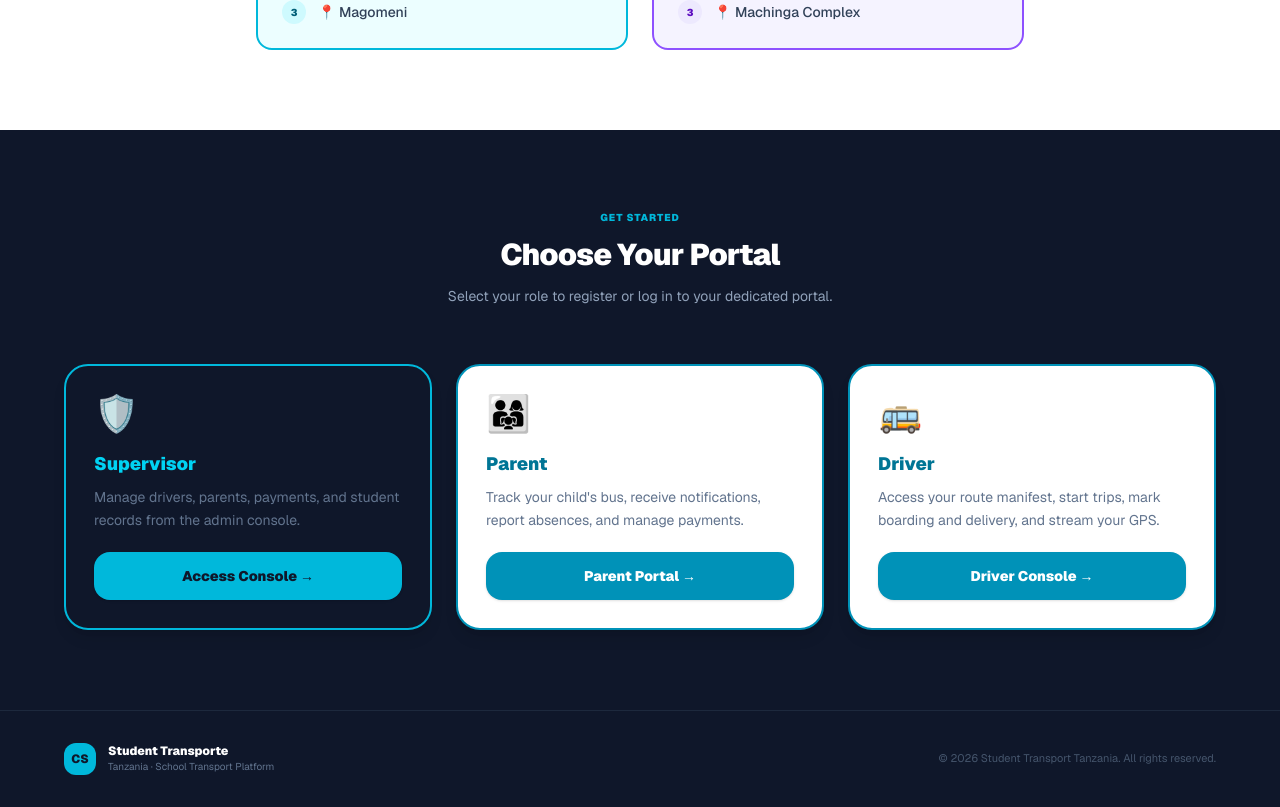
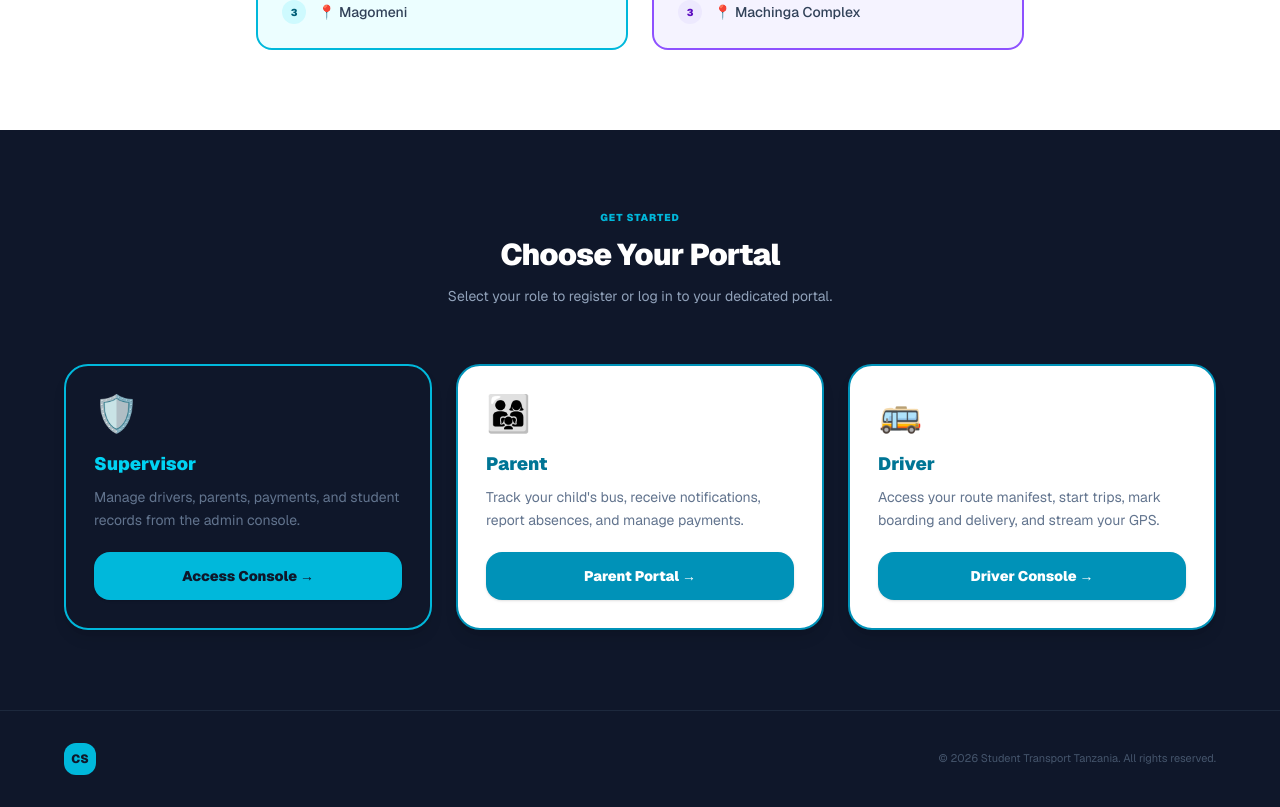
Before and after one commit to t-riumphant/student-transportation, a Next.js app in the folder community-shuttle/: page / in a window 1280 px wide. Shown: the part 2399-3206 px from the top of the page. Built offline with nearby package versions, Linux system fonts and the light colour scheme.

Commit message:
Add landing page

```diff
--- a/community-shuttle/src/app/page.tsx
+++ b/community-shuttle/src/app/page.tsx
@@ -342,10 +342,6 @@ export default function LandingPage() {
             <div className="w-8 h-8 bg-cyan-500 rounded-xl flex items-center justify-center">
               <span className="text-[#0F172A] font-black text-xs">CS</span>
             </div>
-            <div>
-              <p className="text-white font-black text-xs">Student Transporte</p>
-              <p className="text-slate-500 text-[10px]">Tanzania · School Transport Platform</p>
-            </div>
           </div>
           <p className="text-slate-600 text-[11px]">
             © {new Date().getFullYear()} Student Transport Tanzania. All rights reserved.
```
